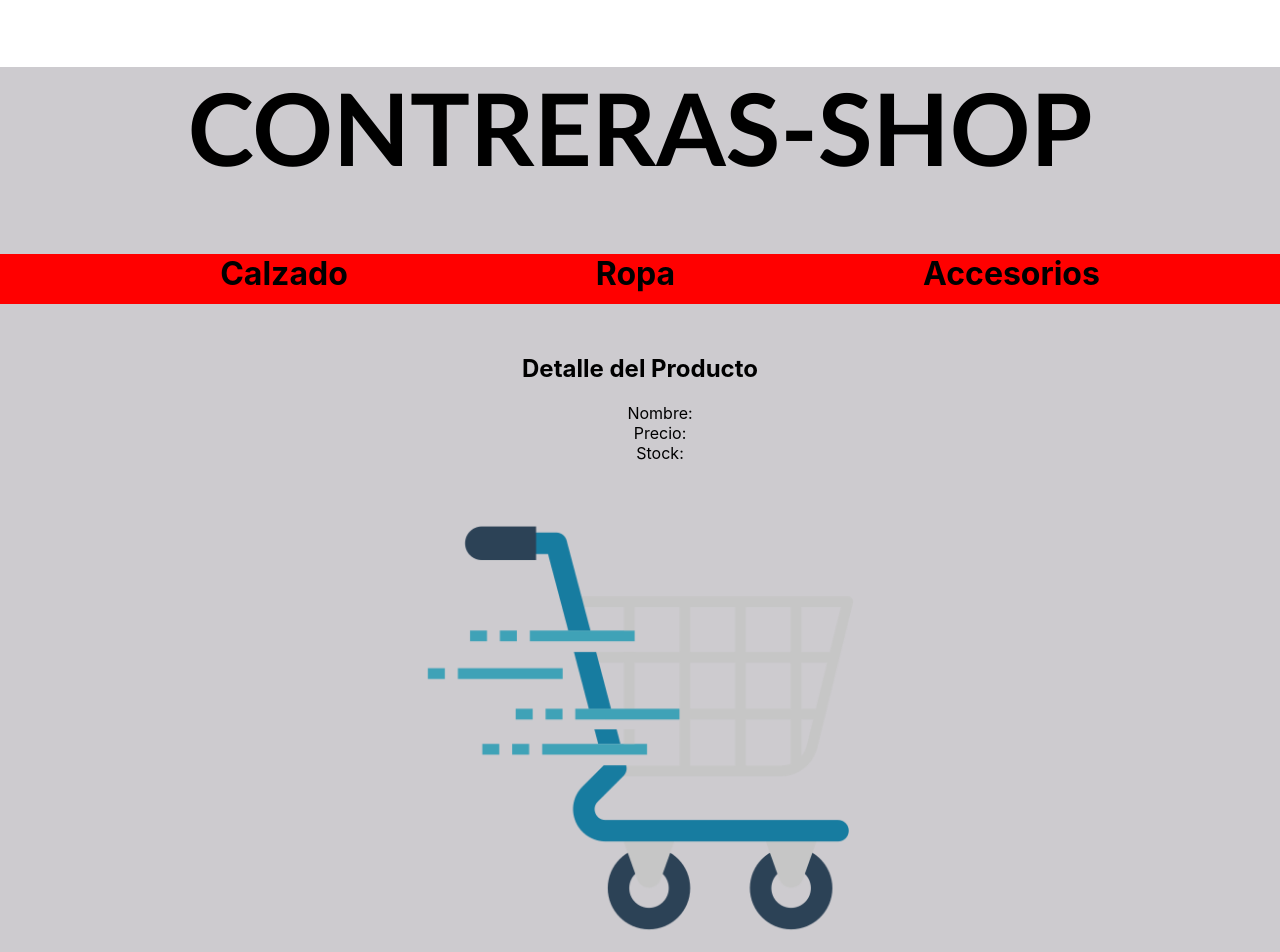
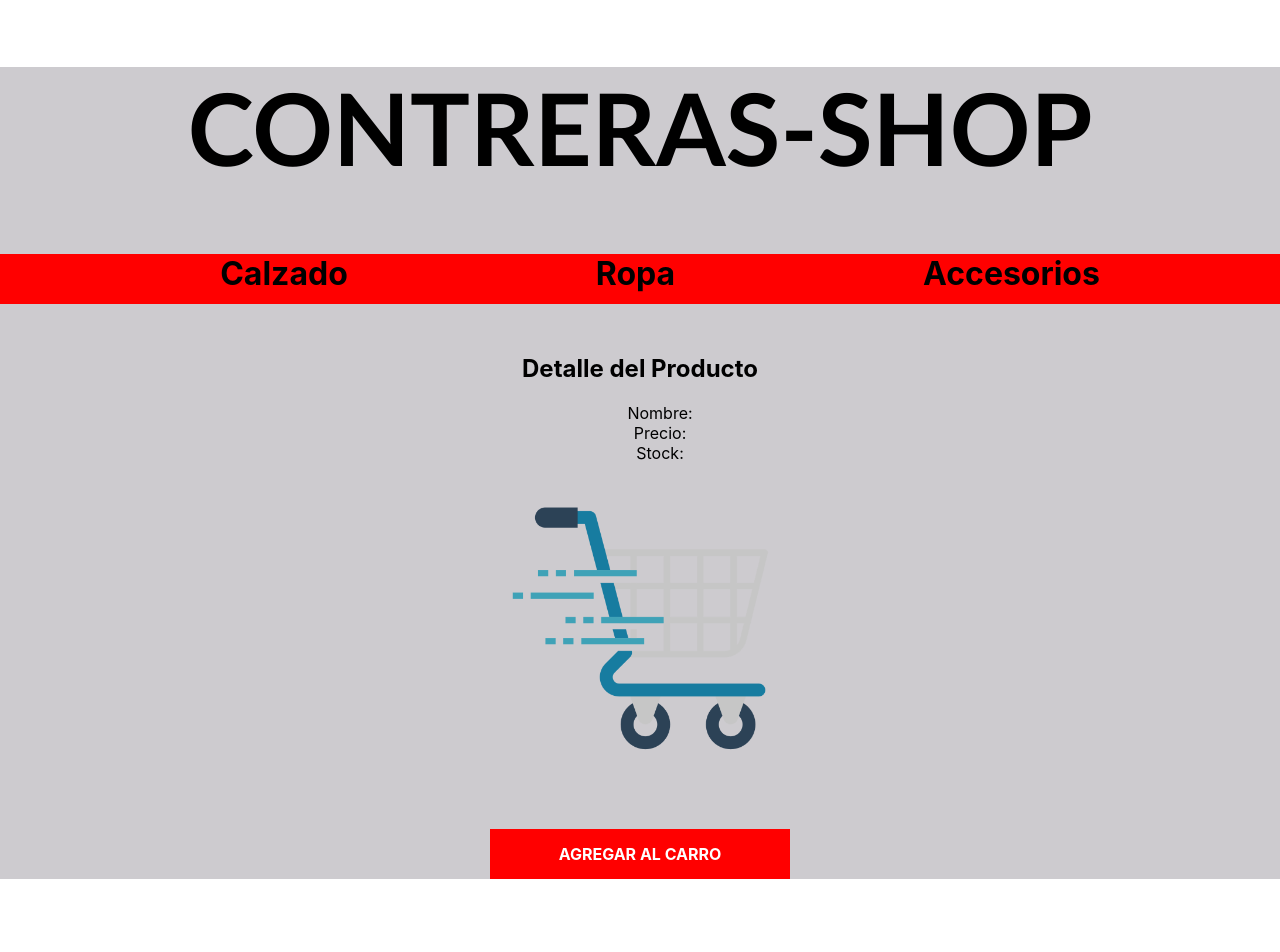
Before and after one commit to celeonelcontreras/PreEntrega1_Contreras, a React (Create React App) app: page /detalle-ropa/1 in a window 1280 px wide. Shown: the top 952 px of the page. After the commit the page ends 879 px from the top, so only its background shows below. Built offline with nearby package versions, Linux system fonts and the light colour scheme; no server answers.

Commit message:
segunda-preentrega

```diff
--- /dev/null
+++ b/src/AgregarCarroApp.js
@@ -0,0 +1,15 @@
+import AgregarCarro from "./components/AgregarCarro";
+import CartWidget from "./components/CartWidget";
+
+
+function AgregarCarroApp() {
+    return (
+
+        <>
+        <AgregarCarro msj={'PRODUCTO AGREGADO'}/>
+        <CartWidget/>
+        </>
+    )
+}
+
+export default AgregarCarroApp;
--- a/src/App.css
+++ b/src/App.css
@@ -59,8 +59,8 @@ ul {
   text-align: center;
   font-family: 'Trebuchet MS', 'Lucida Sans Unicode', 'Lucida Grande', 'Lucida Sans', Arial, sans-serif;
   font-size: 50px;
-  margin-top: 500px;
-  background-color: #F5B5FA;
+  margin-top: 50px;
+  background-color: red;
   color: white;
 }
 
@@ -73,6 +73,8 @@ ul {
 
 .lista-hijo {
   margin-bottom: 50px;
+  border: thin black;
+  color: red;
 }
 
 .detalle-titulo {
@@ -90,6 +92,22 @@ ul {
 }
 
 .img-detalle-hijo {
-  width:  500px;
-  height: 500px;
+  width:  300px;
+  height: 300px;
 }
+
+.agregar-carro-padre {
+  display: flex;
+  justify-content: center;
+}
+
+.agregar-carro {
+  display: flex;
+  justify-content: center;
+  align-items: center;
+  color: white;
+  margin-top: 50px;
+  background-color: red;
+  width: 300px;
+  height: 50px;
+}
--- a/src/App.js
+++ b/src/App.js
@@ -1,5 +1,6 @@
 import './App.css';
 import ItemListContainerApp from './ItemListContainerApp';
+import AgregarCarroApp from './AgregarCarroApp';
 
 function App() {
   return (
--- a/src/ItemListContainerApp.js
+++ b/src/ItemListContainerApp.js
@@ -4,6 +4,7 @@ import SeccionCalzado from './components/SeccionCalzado';
 import DetalleCalzado from './components/DetalleCalzado';
 import SeccionRopa from './components/SeccionRopa';
 import DetalleRopa from './components/DetalleRopa';
+import AgregarCarroApp from './AgregarCarroApp';
 
 function ItemListContainerApp() {
     return (
@@ -19,6 +20,7 @@ function ItemListContainerApp() {
             <Route path='ropa' element = {<SeccionRopa/>} />
             <Route path='/detalle-ropa/:user_id' element={<DetalleRopa/>}/>
             <Route path='accesorios' element = {<h1>Accesorios</h1>} />
+            <Route path='producto-agregado' element= {<AgregarCarroApp/>}/>
 
             </Routes>
 
--- /dev/null
+++ b/src/components/AgregarCarro.jsx
@@ -0,0 +1,14 @@
+import '../App.css'
+import React from 'react';
+
+function AgregarCarro(props) {
+    let msj = props.msj;
+
+    return (
+        <div className='container'>
+            <p>{msj}</p>
+        </div>
+    )
+}
+
+export default AgregarCarro;
--- a/src/components/CartWidget.jsx
+++ b/src/components/CartWidget.jsx
@@ -1,6 +1,6 @@
 import '../App.css'
 import React from "react";
-import carrito from '../image/carrito.png'
+import carrito from '../image/carrito1.png'
 
 
 function CartWidget() {
--- a/src/components/DetalleCalzado.jsx
+++ b/src/components/DetalleCalzado.jsx
@@ -1,6 +1,8 @@
 import { useEffect, useState } from "react";
-import { useParams } from "react-router-dom";
+import { useParams, NavLink } from "react-router-dom";
 import carrito from '../image/carrito1.png'
+import AgregarCarroApp from "../AgregarCarroApp";
+import '../App.css';
 
 
 const DetalleCalzado = () => {
@@ -32,6 +34,10 @@ useEffect(() => {
         <img  src={carrito} alt="" className='img-detalle-hijo'/>
         </div>
 
+        <div className="agregar-carro-padre">
+        <NavLink className={'agregar-carro'} to={`/producto-agregado`}>AGREGAR AL CARRO</NavLink>
+        </div>
+
         </>
     )
 }
--- a/src/components/DetalleRopa.jsx
+++ b/src/components/DetalleRopa.jsx
@@ -1,5 +1,5 @@
 import { useEffect, useState } from "react";
-import { useParams } from "react-router-dom";
+import { useParams, NavLink } from "react-router-dom";
 import carrito from '../image/carrito1.png'
 
 
@@ -31,6 +31,11 @@ useEffect(() => {
         <div className="img-detalle-padre">
         <img  src={carrito} alt="" className='img-detalle-hijo'/>
         </div>
+
+        <div className="agregar-carro-padre">
+        <NavLink className={'agregar-carro'} to={`/producto-agregado`}>AGREGAR AL CARRO</NavLink>
+        </div>
+
         </>
     )
 }
--- a/src/components/SeccionRopa.jsx
+++ b/src/components/SeccionRopa.jsx
@@ -23,7 +23,7 @@ const SeccionRopa = () => {
 
         <ul className="lista-padre">
             {
-                ropas.map( ropa => <li> <NavLink className="lista-padre" to={`/detalle-ropa/${ropa.id}`}>{ropa.nombre}</NavLink></li>)
+                ropas.map( ropa => <li> <NavLink className="lista-hijo" to={`/detalle-ropa/${ropa.id}`}>{ropa.nombre}</NavLink></li>)
             }
         </ul>
 
```
